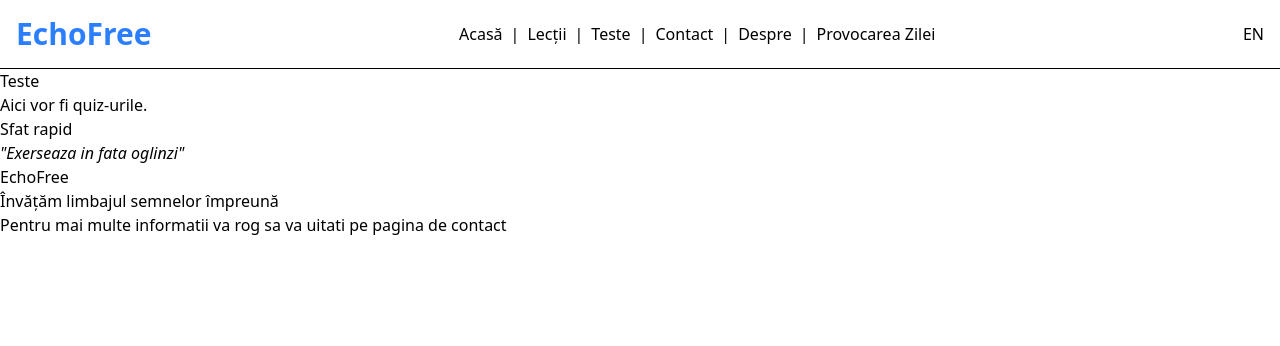
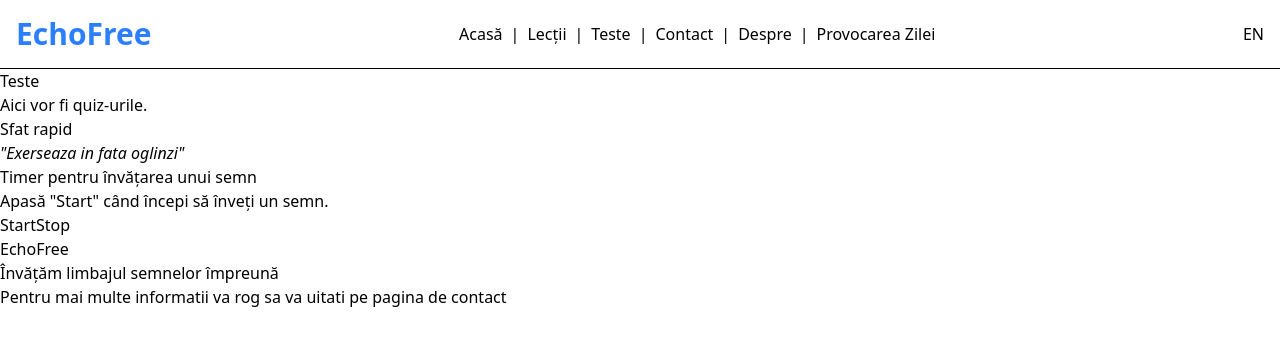
Before and after one commit to Racz-Emanuel/OneYearProject, a Vue app: page /quiz in a window 1280 px wide. Shown: the top 346 px of the page. Built offline with nearby package versions, Linux system fonts and the light colour scheme.

Commit message:
Am adaugta ceva

```diff
--- a/src/components/SignDificulty.vue
+++ b/src/components/SignDificulty.vue
@@ -13,7 +13,7 @@ const levels = ['incepator', 'mediu', 'avansat']
     <option v-for="level in levels":key=level :value="level">
         {{ level }}
     </option>
-<p>Acest semn are ca dificultate : <strong>{{ difficulty }}</strong></p>
+<p>Dificultatea semnului : <strong>{{ difficulty }}</strong></p>
 </select>
 </div>
 </template>
--- a/src/sites/ContactView.vue
+++ b/src/sites/ContactView.vue
@@ -1,3 +1,5 @@
+<script setup>
+</script>
 <template>
   <div>
     <h2>Contact</h2>
--- a/src/sites/QuizView.vue
+++ b/src/sites/QuizView.vue
@@ -1,5 +1,6 @@
 <script setup>
 
+import LearningTimer from '@/components/LearningTimer.vue';
 import QuickTip from '@/components/QuickTip.vue';
 
 </script>
@@ -9,6 +10,7 @@ import QuickTip from '@/components/QuickTip.vue';
     <h2>Teste</h2>
     <p>Aici vor fi quiz-urile.</p>
     <QuickTip/>
+    <LearningTimer/>
   </div>
 
 
```
